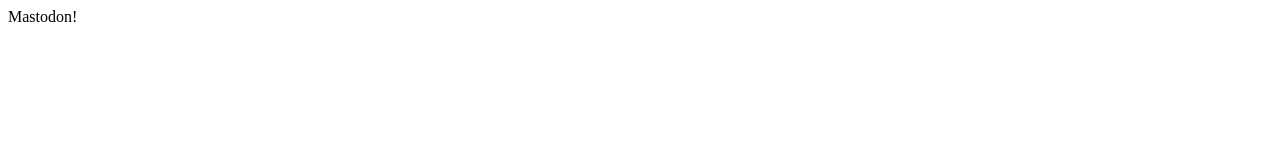
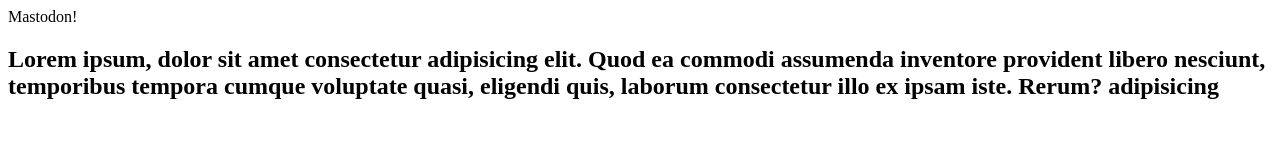
Before and after one commit to d3paula/c_disciplina, a plain HTML site: page index.html in a window 1280 px wide. Drawn offline with Linux system fonts and the light colour scheme.

Commit message:
Adicionando HTML modificado

```diff
--- a/index.html
+++ b/index.html
@@ -8,5 +8,11 @@
   </head>
   <body>
     Mastodon!
+    <h2>
+      Lorem ipsum, dolor sit amet consectetur adipisicing elit. Quod ea commodi
+      assumenda inventore provident libero nesciunt, temporibus tempora cumque
+      voluptate quasi, eligendi quis, laborum consectetur illo ex ipsam iste.
+      Rerum? adipisicing
+    </h2>
   </body>
 </html>
```
